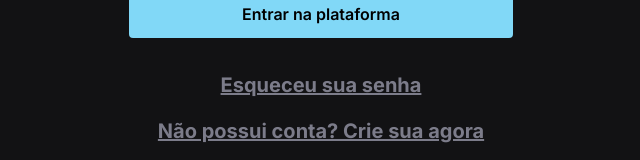
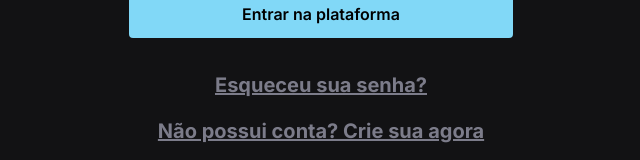
Before and after one commit to Rickazuo/design-system, a React (Vite) app: page / in a window 1280 px wide. Shown: the part 592-752 px from the top of the page, without its empty margins (319-959 px from the left). Built offline with nearby package versions, Linux system fonts and the light colour scheme.

Commit message:
modified name components again

```diff
--- a/src/App.tsx
+++ b/src/App.tsx
@@ -57,7 +57,7 @@ export function App() {
 
       <footer className="flex flex-col items-center gap-4 mt-8">
         <Text asChild size="sm">
-          <a href="" className="text-gray-400 underline">Esqueceu sua senha</a>
+          <a href="" className="text-gray-400 underline">Esqueceu sua senha?</a>
         </Text>
         <Text asChild size="sm">
           <a href="" className="text-gray-400 underline">Não possui conta? Crie sua agora</a>
```
